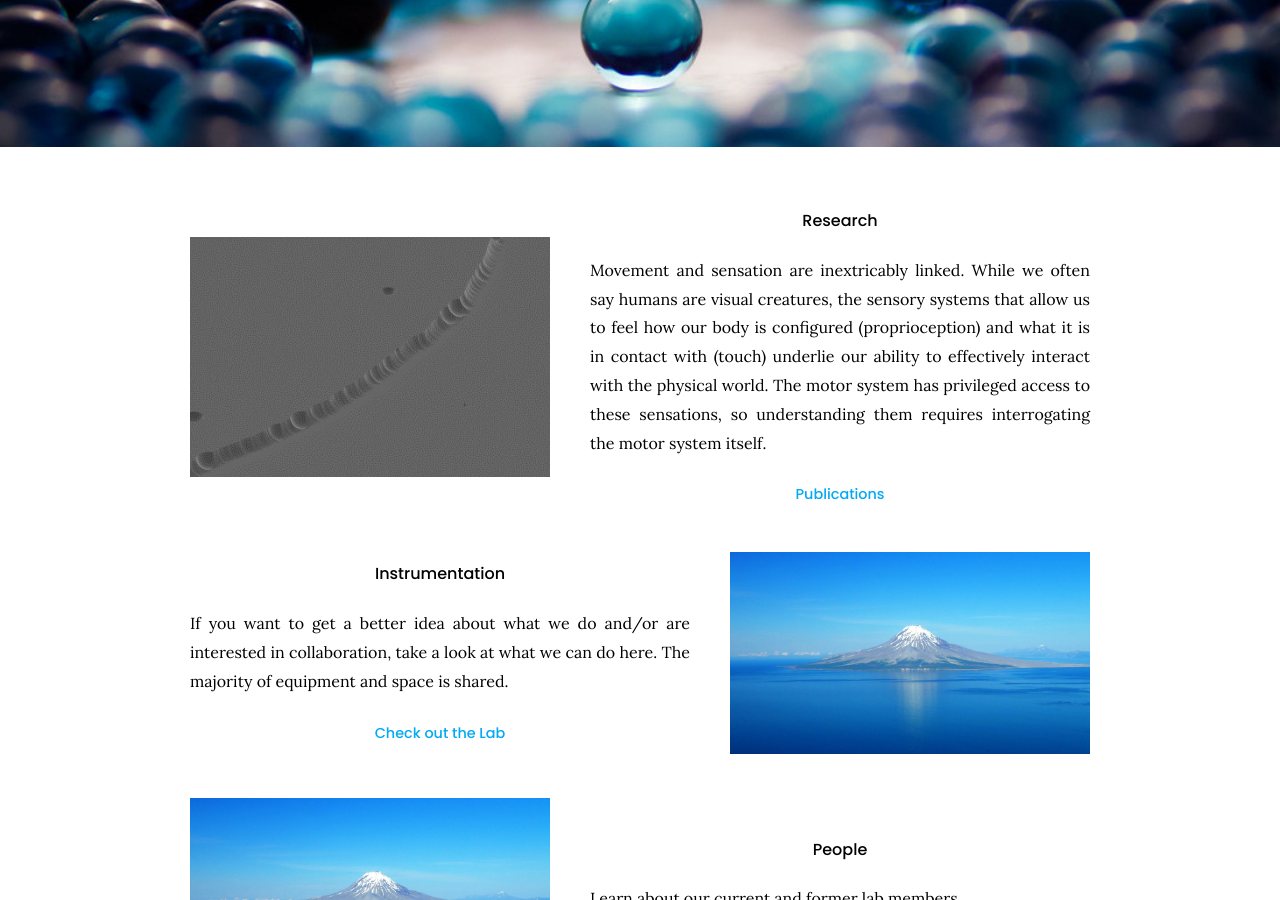
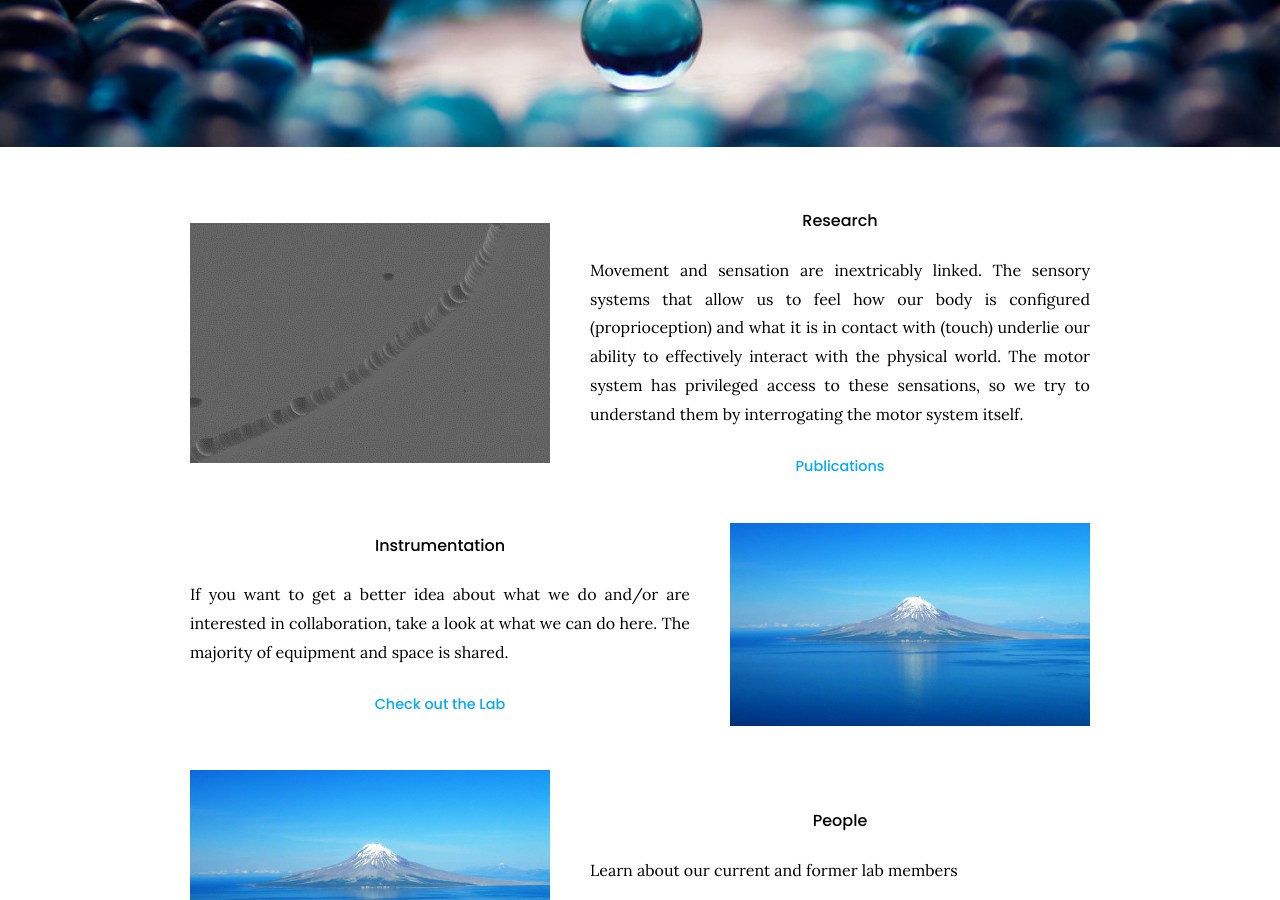
Before and after one commit to sensationinmotion/sensationinmotion.github.io, a Jekyll site: the page built from index.md, in a window 1280 px wide and 900 px high, scrolled down 508 px. Built offline with Jekyll 4.4.1, drawn with Linux system fonts in a browser that asks for light colours.

Commit message:
Update index.md

```diff
--- a/index.md
+++ b/index.md
@@ -15,7 +15,7 @@ Welcome to the Sensation in Motion Lab at San Diego State University! We study (
 {% include section.html %}
 
 {% capture text %}
-Movement and sensation are inextricably linked. While we often say humans are visual creatures, the sensory systems that allow us to feel how our body is configured (proprioception) and what it is in contact with (touch) underlie our ability to effectively interact with the physical world. The motor system has privileged access to these sensations, so understanding them requires interrogating the motor system itself.
+Movement and sensation are inextricably linked. The sensory systems that allow us to feel how our body is configured (proprioception) and what it is in contact with (touch) underlie our ability to effectively interact with the physical world. The motor system has privileged access to these sensations, so we try to understand them by interrogating the motor system itself.
 
 {%
   include link.html
```
